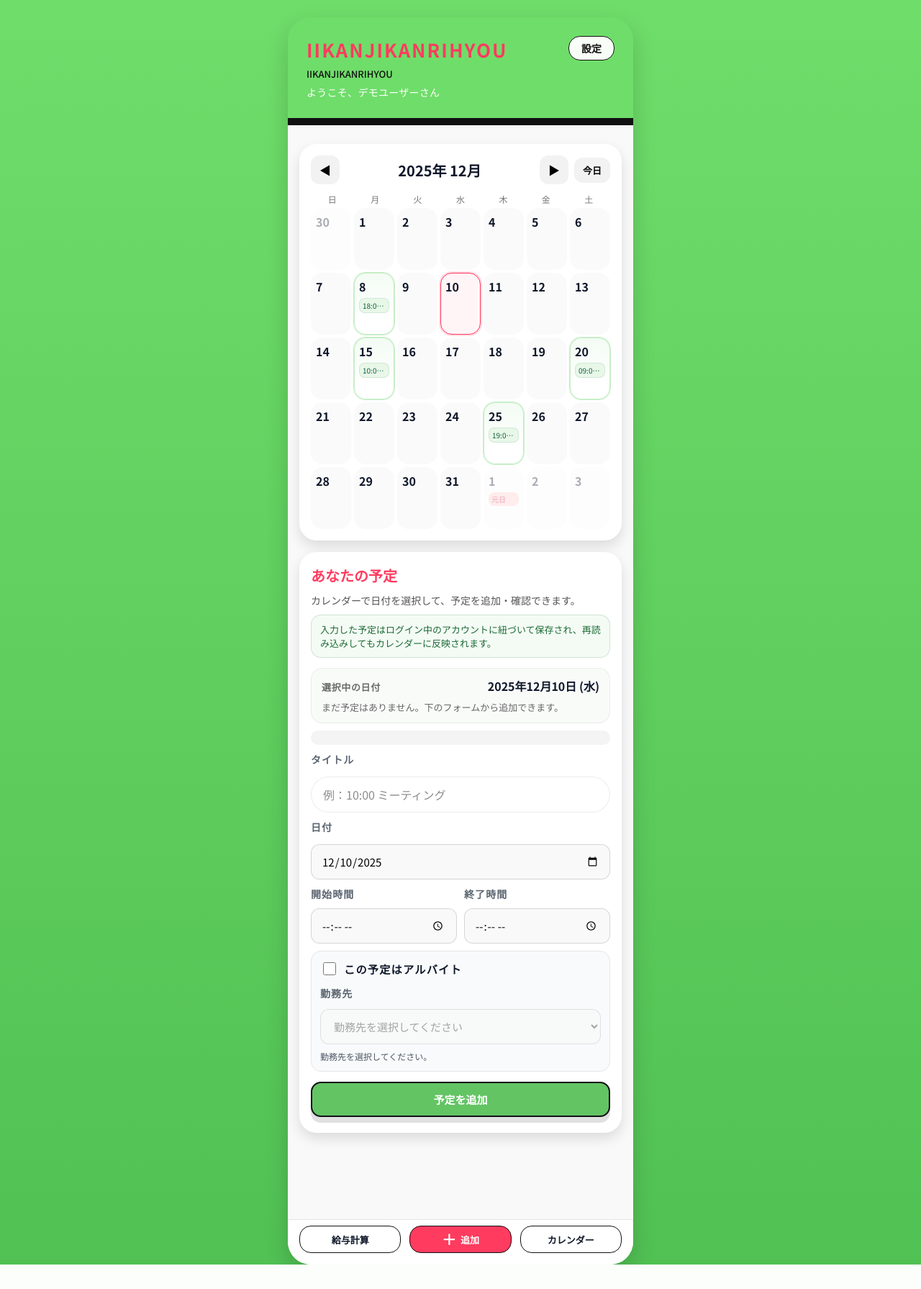
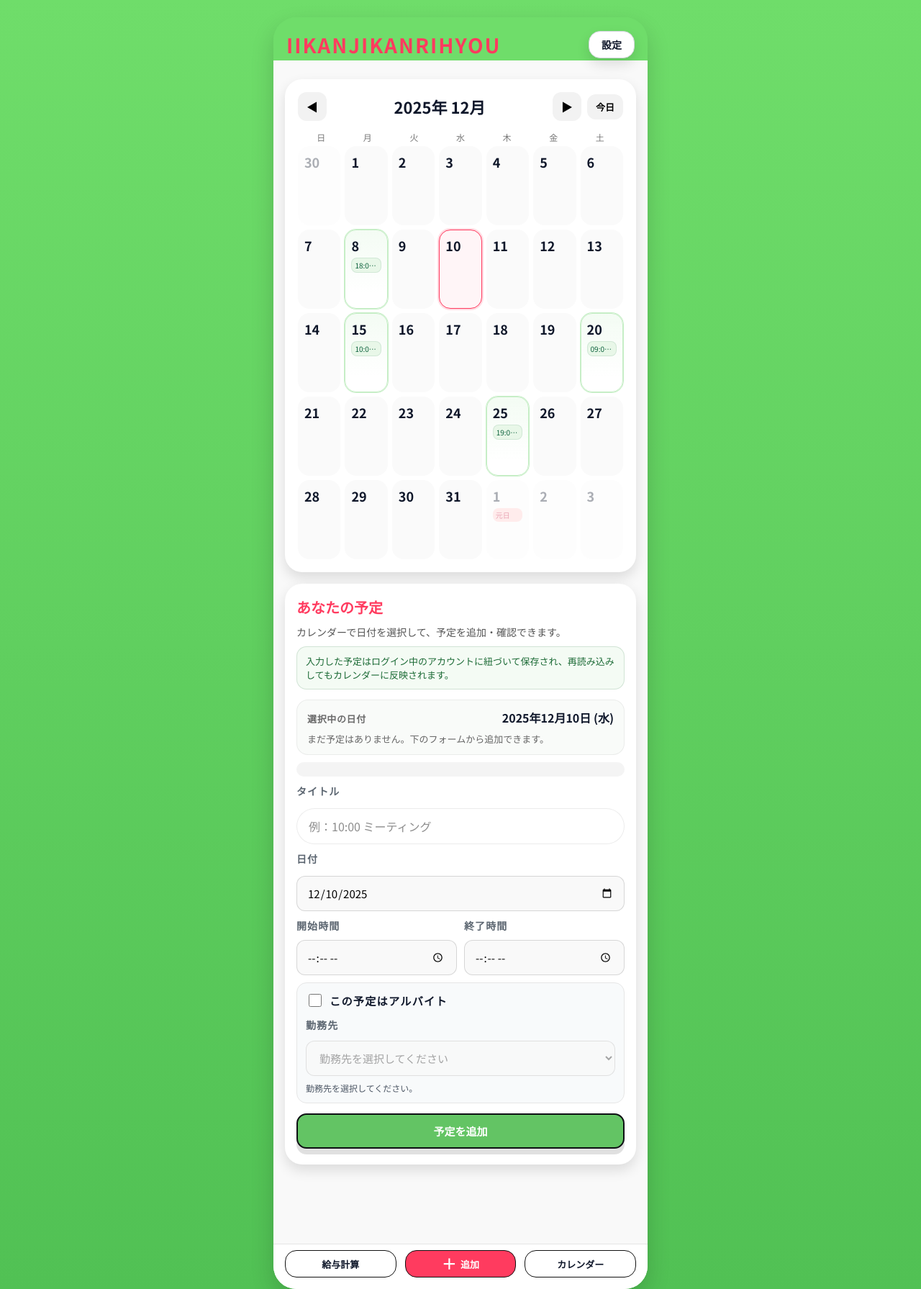
Before and after one commit to gutti-misdo/matsukai_mao, a PHP site: page /home.php in a window 1280 px wide. Shown: the whole page at 72% size. Before the commit the page ends 1757 px from the top, so only its background shows below. Run offline with PHP 8.4, Linux system fonts and the light colour scheme; a user stored in the database is signed in; data comes from the database, SQL or seed files in the repository.

Commit message:
Refine home header and calendar layout

```diff
--- a/home-page/css/app.css
+++ b/home-page/css/app.css
@@ -140,75 +140,67 @@ main.container {
 
 /* Home */
 .app-shell {
-  max-width: 480px;
+  max-width: 520px;
   margin: 0 auto;
   min-height: 100vh;
   display: flex;
   flex-direction: column;
-  background: linear-gradient(180deg, #6fdd6a 0%, #6fdd6a 140px, #111 140px, #111 150px, #f9f9f9 150px);
+  background: linear-gradient(180deg, #6fdd6a 0%, #6fdd6a 60px, #f9f9f9 60px);
 }
 
 .header {
   display: flex;
-  align-items: flex-start;
+  align-items: center;
   justify-content: space-between;
-  padding: 26px 26px 10px;
-  color: #fefefe;
+  padding: 18px 18px 8px;
+  color: var(--text);
 }
 
 .header__title {
   display: flex;
   flex-direction: column;
-  gap: 6px;
+  gap: 2px;
 }
 
 .header__title-main {
-  font-size: 26px;
+  font-size: 28px;
   font-weight: 700;
   color: var(--accent);
   letter-spacing: 2px;
 }
 
-.header__title-sub {
-  font-size: 13px;
-  color: #111;
-  text-transform: uppercase;
-  font-weight: 500;
-}
-
+.header__title-sub,
 .header__welcome {
-  font-size: 14px;
-  color: #fff;
-  white-space: nowrap;
-  letter-spacing: 0.02em;
+  display: none;
 }
 
 .settings-button {
-  border: 1px solid #111;
+  border: 1px solid #d1d5db;
   border-radius: 16px;
-  padding: 6px 14px;
+  padding: 8px 16px;
   font-size: 14px;
-  background: rgba(255, 255, 255, 0.95);
+  background: #ffffff;
   cursor: pointer;
   text-decoration: none;
-  color: #111;
+  color: #0f172a;
   display: inline-flex;
   align-items: center;
   justify-content: center;
   min-width: 64px;
   font-weight: 600;
+  box-shadow: var(--shadow-soft);
 }
 
 .main {
   flex: 1;
-  padding: clamp(16px, 4vh, 40px) 16px 120px;
+  padding: 12px 16px 110px;
 }
 
 .calendar {
   background: var(--surface);
   border-radius: 24px;
-  margin-top: clamp(12px, 2.5vh, 32px);
-  padding: 16px;
+  margin-top: 8px;
+  padding: 18px;
   box-shadow: var(--shadow-soft);
 }
 
@@ -216,13 +208,13 @@ main.container {
   display: flex;
   align-items: center;
   gap: 8px;
-  margin-bottom: 12px;
+  margin-bottom: 14px;
 }
 
 .calendar__current {
   flex: 1;
   text-align: center;
-  font-size: 20px;
+  font-size: 22px;
   font-weight: 700;
 }
 
@@ -253,15 +245,15 @@ main.container {
 .calendar__grid {
   display: grid;
   grid-template-columns: repeat(7, 1fr);
-  gap: 4px;
+  gap: 6px;
 }
 
 .calendar__day {
   min-width: 0;
-  min-height: 86px;
+  min-height: 110px;
   background: #fafafa;
   border-radius: 16px;
-  padding: 6px;
+  padding: 8px;
   display: flex;
   flex-direction: column;
   gap: 4px;
@@ -274,7 +266,7 @@ main.container {
 }
 
 .calendar__day-number {
-  font-size: 16px;
+  font-size: 18px;
   font-weight: 600;
 }
 
--- a/home-page/home.php
+++ b/home-page/home.php
@@ -28,8 +28,6 @@ $homeJsVersion = is_file($homeJsPath) ? filemtime($homeJsPath) : time();
         <header class="header">
             <div class="header__title">
                 <span class="header__title-main">IIKANJIKANRIHYOU</span>
-                <span class="header__title-sub">iikanjikanrihyou</span>
-                <span class="header__welcome">ようこそ、<?php echo htmlspecialchars($userName, ENT_QUOTES, 'UTF-8'); ?>さん</span>
             </div>
             <a class="settings-button" href="./settings.php" aria-label="設定ページへ">
                 <span>設定</span>
```
